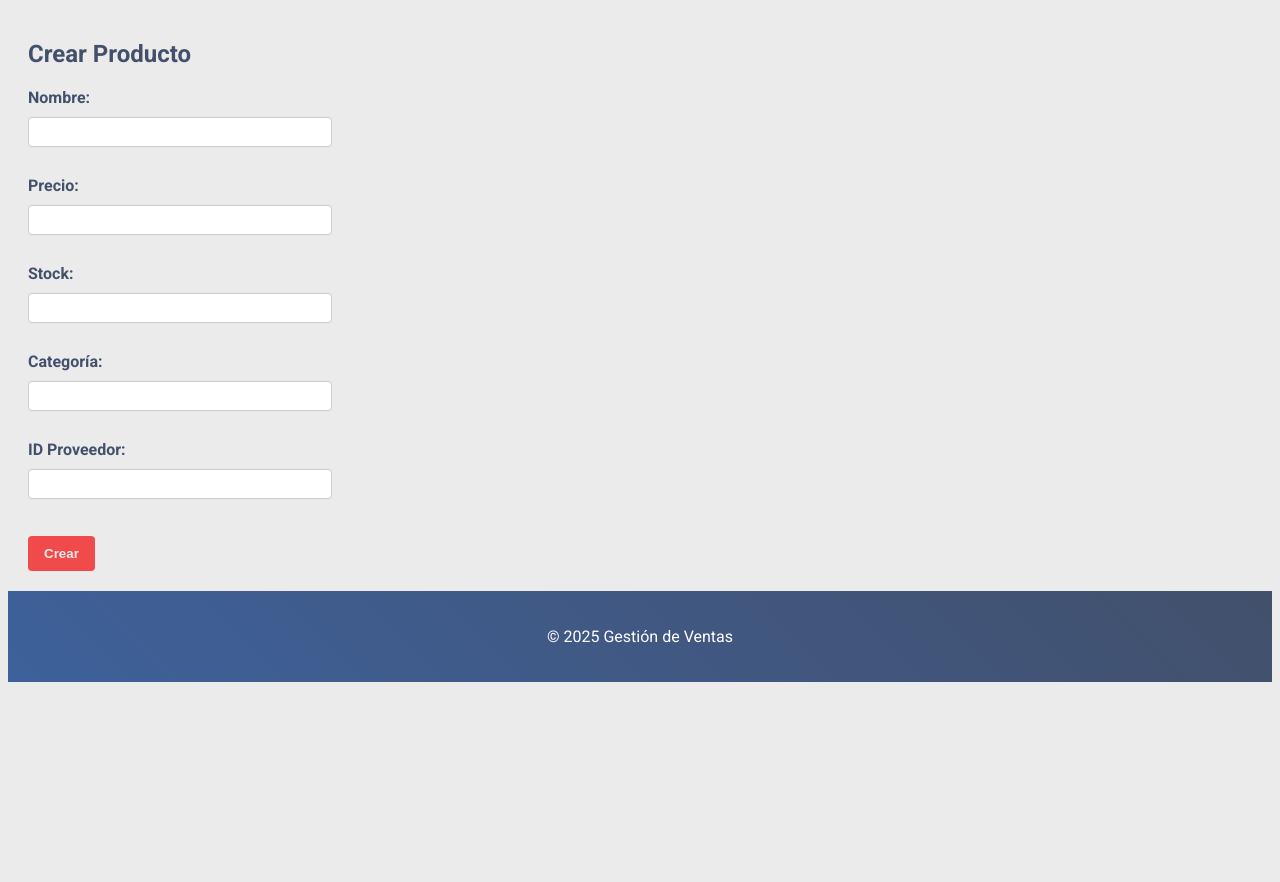
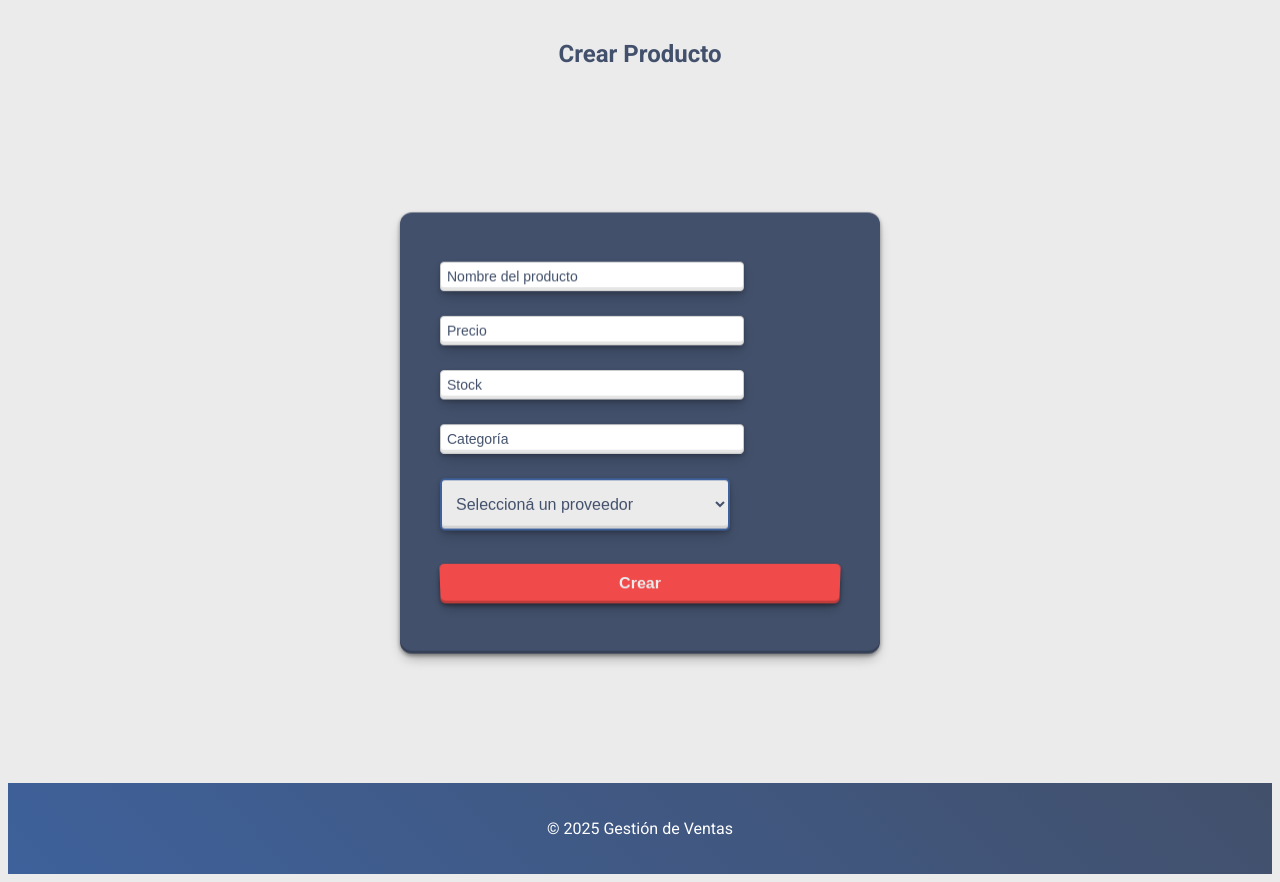
Before and after one commit to Froaky/gestion_ventas, a Flask app: page /productos/crear in a window 1280 px wide. Shown: the part 218-1100 px from the top of the page. Before the commit the page ends 900 px from the top, so only its background shows below. Run offline with Flask 3, Linux system fonts and the light colour scheme; data comes from the database, SQL or seed files in the repository; both versions use the stored data as it was after the commit.

Commit message:
cambios de diseño y relaciones

```diff
--- a/routes/productos.py
+++ b/routes/productos.py
@@ -7,6 +7,7 @@
     delete_producto
 )
 from models.producto import Producto  # Para obtener un objeto en vistas de edición
+from models.proveedor import Proveedor
 
 bp = Blueprint('productos', __name__, url_prefix='/productos')
 
@@ -54,16 +55,19 @@
 
 @bp.route('/crear', methods=['GET', 'POST'])
 def crear_producto_view():
+    proveedores = Proveedor.query.all()
+
     if request.method == 'POST':
-        name = request.form.get('name')
-        precio = request.form.get('precio')
-        stock = request.form.get('stock')
-        categoria = request.form.get('categoria')
-        proveedor_id = request.form.get('proveedor_id')
+        name = request.form['name']
+        precio = request.form['precio']
+        stock = request.form['stock']
+        categoria = request.form['categoria']
+        proveedor_id = request.form['proveedor_id']  # ahora es un ID
+
         create_producto(name, precio, stock, categoria, proveedor_id)
-        flash('Producto creado correctamente', 'success')
         return redirect(url_for('productos.lista_productos'))
-    return render_template('productos/crear.html')
+
+    return render_template('productos/crear.html', proveedores=proveedores)
 
 @bp.route('/editar/<int:id>', methods=['GET', 'POST'])
 def editar_producto_view(id):
@@ -84,3 +88,8 @@
     delete_producto(id)
     flash('Producto eliminado correctamente', 'success')
     return redirect(url_for('productos.lista_productos'))
+
+@bp.route("/catalogo")
+def catalogo():
+    lista_de_productos = get_all_productos()
+    return render_template('productos/catalogo.html', products=lista_de_productos)
--- a/services/productos_service.py
+++ b/services/productos_service.py
@@ -1,6 +1,6 @@
-# services/productos_service.py
 from models import db
 from models.producto import Producto
+from models.proveedor import Proveedor  # Asegurate de importar esto
 
 def get_all_productos():
     return Producto.query.all()
@@ -17,6 +17,8 @@
     db.session.commit()
     return nuevo_producto
 
+
+
 def update_producto(id, name, precio, stock, categoria, proveedor_id):
     producto = Producto.query.get_or_404(id)
     producto.name = name
--- a/static/styles.css
+++ b/static/styles.css
@@ -51,12 +51,15 @@
    ============================ */
 .radio-input {
   position: relative;
-    width: 700px;      /* Ajustalo a tu gusto */
-    margin: 20px auto; /* Centrado horizontal */
+  width: 700px;
+  /* Ajustalo a tu gusto */
+  margin: 20px auto;
+  /* Centrado horizontal */
   border-radius: 9999px;
   border: 1px solid rgba(0, 0, 0, 0.15);
   background-color: #fff;
-    font-size: 0;      /* Evita espacios en blanco entre inline-blocks */
+  font-size: 0;
+  /* Evita espacios en blanco entre inline-blocks */
   display: inline-block;
   overflow: hidden;
 }
@@ -70,8 +73,10 @@
 .radio-input label {
   display: inline-block;
   width: 20%;
-    height: 50px;         /* Ajustá la altura a tu gusto */
-    line-height: 50px;    /* Para centrar verticalmente el texto */
+  height: 50px;
+  /* Ajustá la altura a tu gusto */
+  line-height: 50px;
+  /* Para centrar verticalmente el texto */
   text-align: center;
   vertical-align: middle;
   color: var(--color-dark-blue);
@@ -89,11 +94,11 @@
 }
 
 /* El botón seleccionado se pone rojo y con texto blanco */
-  #radio1:checked + label,
-  #radio2:checked + label,
-  #radio3:checked + label,
-  #radio4:checked + label,
-  #radio5:checked + label {
+#radio1:checked+label,
+#radio2:checked+label,
+#radio3:checked+label,
+#radio4:checked+label,
+#radio5:checked+label {
   background-color: var(--color-red);
   color: #fff;
 }
@@ -326,3 +331,187 @@
   width: 200px;
   margin: left 550px;
 }
+
+/* ============================
+       card de catalogo
+       ============================ */
+.catalog {
+  display: grid;
+  grid-template-columns: repeat(auto-fill, minmax(200px, 1fr));
+  gap: 20px;
+  margin-top: 20px;
+}
+
+.card {
+  position: relative;
+  width: 11.875em;
+  height: 16.5em;
+  box-shadow: 0px 1px 13px rgba(0, 0, 0, 0.1);
+  cursor: pointer;
+  transition: all 120ms;
+  display: flex;
+  align-items: center;
+  justify-content: center;
+  background: #fff;
+  padding: 0.5em;
+  padding-bottom: 3.4em;
+}
+
+.card::after {
+  content: "Ver";
+  padding-top: 1.25em;
+  padding-left: 1.25em;
+  position: absolute;
+  left: 0;
+  bottom: -60px;
+  background: #00AC7C;
+  color: #fff;
+  height: 2.5em;
+  width: 90%;
+  transition: all 80ms;
+  font-weight: 600;
+  text-transform: uppercase;
+  opacity: 0;
+}
+
+.card .title {
+  font-family: Arial, Helvetica, sans-serif;
+  font-size: 0.9em;
+  position: absolute;
+  left: 0.625em;
+  bottom: 1.875em;
+  font-weight: 400;
+  color: #000;
+}
+
+.card .price {
+  font-family: Impact, Haettenschweiler, 'Roboto', sans-serif;
+  font-size: 0.9em;
+  position: absolute;
+  left: 0.625em;
+  bottom: 0.625em;
+  color: #000;
+}
+
+.card:hover::after {
+  bottom: 0;
+  opacity: 1;
+}
+
+.card:active {
+  transform: scale(0.98);
+}
+
+.card:active::after {
+  content: "Corregir esto";
+  height: 3.125em;
+}
+
+.text {
+  max-width: 55px;
+}
+
+.image {
+  background: rgb(241, 241, 241);
+  width: 100%;
+  height: 100%;
+  display: grid;
+  place-items: center;
+}
+
+/* ============================
+   Formulario Animado 3D (Uiverse Adaptado)
+   ============================ */
+
+   .form {
+    position: relative;
+    display: flex;
+    flex-direction: column;
+    gap: 15px;
+    padding: 50px 40px;
+    width: 500px; /* Más ancho */
+    background: var(--color-dark-blue);
+    border-radius: 12px;
+    overflow: hidden;
+    perspective: 1000px;
+    transform-style: preserve-3d;
+    transform: rotateX(-10deg);
+    transition: all 0.3s ease-in-out;
+    box-shadow: rgba(0, 0, 0, 0.4) 0px 2px 4px,
+                rgba(0, 0, 0, 0.3) 0px 7px 13px -3px,
+                rgba(0, 0, 0, 0.2) 0px -3px 0px inset;
+    animation: form-animation 0.5s ease-in-out;
+  }
+
+  @keyframes form-animation {
+    from {
+      transform: rotateX(-30deg);
+      opacity: 0;
+    }
+    to {
+      transform: rotateX(0deg);
+      opacity: 1;
+    }
+  }
+
+  .centered-container {
+    display: flex;
+    justify-content: center;
+    align-items: center;
+    min-height: 85vh; /* Centrado en pantalla */
+  }
+
+  .input,
+  .form select {
+    padding: 15px 10px;
+    border-radius: 5px;
+    margin-bottom: 10px;
+    background-color: var(--color-light); /* Fondo claro para contraste */
+    color: var(--color-dark-blue); /* Texto oscuro */
+    border: 2px solid var(--color-mid-blue);
+    box-shadow: rgba(0, 0, 0, 0.2) 0px 2px 4px,
+                rgba(0, 0, 0, 0.2) 0px 7px 13px -3px,
+                rgba(0, 0, 0, 0.1) 0px -3px 0px inset;
+    font-size: 16px;
+  }
+
+  .input::placeholder {
+    color: var(--color-dark-blue); /* Color visible en fondo claro */
+  }
+
+  .input:hover,
+  .input:focus,
+  .form select:hover,
+  .form select:focus {
+    border-color: var(--color-mid-blue);
+    background-color: var(--color-light); /* Conserva el contraste en hover */
+    transform: scale(1.05) rotateY(10deg);
+    box-shadow: 0px 2px 4px rgba(0, 0, 0, 0.3);
+    outline: none;
+  }
+
+  .form button {
+    padding: 12px 20px;
+    border: none;
+    border-radius: 5px;
+    background-color: var(--color-red);
+    color: var(--color-light);
+    font-size: 16px;
+    cursor: pointer;
+    transform-style: preserve-3d;
+    backface-visibility: hidden;
+    transform: rotateX(-10deg);
+    transition: all 0.3s ease-in-out;
+    box-shadow: rgba(0, 0, 0, 0.4) 0px 2px 4px,
+                rgba(0, 0, 0, 0.3) 0px 7px 13px -3px,
+                rgba(0, 0, 0, 0.2) 0px -3px 0px inset;
+  }
+
+  .form button:hover {
+    background-color: var(--color-mid-blue);
+    font-size: 17px;
+    transform: scale(1.05) rotateY(20deg) rotateX(10deg);
+    box-shadow: rgba(0, 0, 0, 0.4) 0px 2px 4px,
+                rgba(0, 0, 0, 0.3) 0px 7px 13px -3px,
+                rgba(0, 0, 0, 0.2) 0px -3px 0px inset;
+  }
--- a/templates/productos/crear.html
+++ b/templates/productos/crear.html
@@ -1,23 +1,25 @@
 {% extends "base.html" %}
 {% block title %}Crear Producto{% endblock %}
 {% block content %}
-<h2>Crear Producto</h2>
-<form method="POST">
-    <label for="name">Nombre:</label>
-    <input type="text" name="name" id="name" required>
-    <br><br>
-    <label for="precio">Precio:</label>
-    <input type="number" step="0.01" name="precio" id="precio">
-    <br><br>
-    <label for="stock">Stock:</label>
-    <input type="number" name="stock" id="stock">
-    <br><br>
-    <label for="categoria">Categoría:</label>
-    <input type="text" name="categoria" id="categoria" required>
-    <br><br>
-    <label for="proveedor_id">ID Proveedor:</label>
-    <input type="number" name="proveedor_id" id="proveedor_id" required>
-    <br><br>
+
+<h2 style="text-align:center; color:#42506b;">Crear Producto</h2>
+
+<div class="centered-container">
+  <form method="POST" class="form">
+    <input type="text" name="name" class="input" placeholder="Nombre del producto" required>
+    <input type="number" name="precio" class="input" placeholder="Precio" step="0.01">
+    <input type="number" name="stock" class="input" placeholder="Stock">
+    <input type="text" name="categoria" class="input" placeholder="Categoría" required>
+
+    <select name="proveedor_id" class="input" required>
+      <option value="" disabled selected>Seleccioná un proveedor</option>
+      {% for proveedor in proveedores %}
+        <option value="{{ proveedor.id }}">{{ proveedor.name }}</option>
+      {% endfor %}
+    </select>
+
     <button type="submit">Crear</button>
-</form>
+  </form>
+</div>
+
 {% endblock %}
```
Also changed, not shown: models/venta.py (+9 -3 lines), routes/ventas.py (+10 -5 lines), services/ventas_service.py (+12 -1 lines), templates/clientes/crear.html (+9 -9 lines), templates/proveedores/crear.html (+10 -9 lines), templates/ventas/crear.html (+24 -12 lines), sales_management.db. Lines whose indentation alone changed are shown as unchanged.
